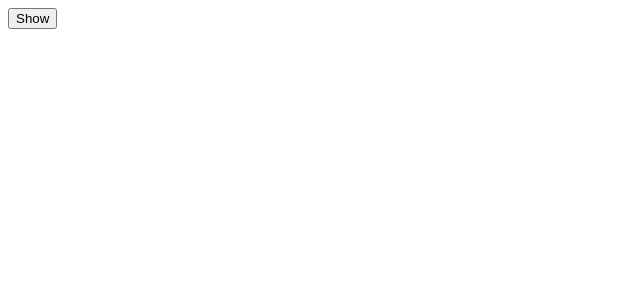
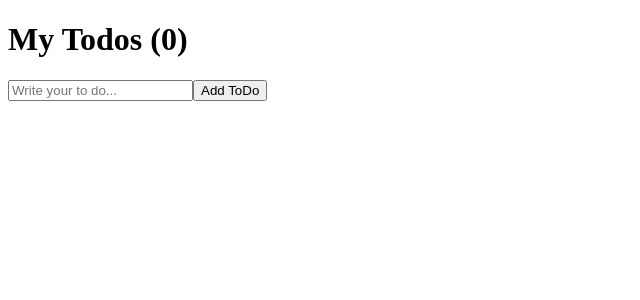
Before and after one commit to JackCokebb/react_test, a React (Create React App) app in the folder react_test_app/: page / in a window 1280 px wide. Shown: the top 300 px of the page, without its empty margins (0-640 px from the left). Built offline with nearby package versions, Linux system fonts and the light colour scheme.

Commit message:
22.07.03 building To Do List

```diff
--- a/react_test_app/src/App.js
+++ b/react_test_app/src/App.js
@@ -1,33 +1,38 @@
-import { useState, useEffect } from "react";
-
-//another component
-//component is the function that return jsx
-// uppercase needed
-function Hello(){
-  //log will appear only when component is created at first time.
-  useEffect(()=>{
-    console.log("created!");
-
-    // the function that will be run when the component is destroyed
-    // it is return func of useEffect func
-    // this is called **cleanup function**
-    return ()=> console.log("destroyed :(")
-  },[])
-  return <h1>Hello!</h1>;
-}
+import { useState } from "react";
 
 function App() {
+  const [toDo, setToDo] = useState("");
+  const [toDos, setToDos] = useState([]);
+  const onChange = (event) =>{
+    setToDo(event.target.value);
+  }
+  const onSubmit = (event) =>{
+    event.preventDefault();
+    if(toDo === ""){
+      return;
+    }
 
-  const [showing, setShowing] = useState(false);
-  const onClick = () => {
-    setShowing(prev => !prev);
+    // we can not directly change a state like below
+    //toDos.push(); --> X
+
+    // we should always use modifier func like setToDos
+    // '...' give use the elements of the array
+    setToDos(currentArray => [toDo, ...currentArray]);
+    setToDo("");
   }
-
-  // we are creating and destroying component with ' showing ? "Hide" : "Show" '
+  console.log(toDos);
   return (
     <div>
-      <button onClick={onClick}>{showing ? "Hide" : "Show" }</button>
-      {showing ? <Hello /> : null}
+      <h1>My Todos ({toDos.length})</h1>
+      <form onSubmit={onSubmit}>
+      <input
+        value={toDo}
+        onChange={onChange}
+        type="text"
+        placeholder="Write your to do..."
+      />
+      <button>Add ToDo</button>
+      </form>
     </div>
   );
 }
--- a/react_test_app/src/cleanup_func.js
+++ b/react_test_app/src/cleanup_func.js
@@ -16,7 +16,7 @@
   return <h1>Hello!</h1>;
 }
 
-function App() {
+function Cleanup_func() {
 
   const [showing, setShowing] = useState(false);
   const onClick = () => {
@@ -31,5 +31,3 @@
     </div>
   );
 }
-
-export default App;
```
